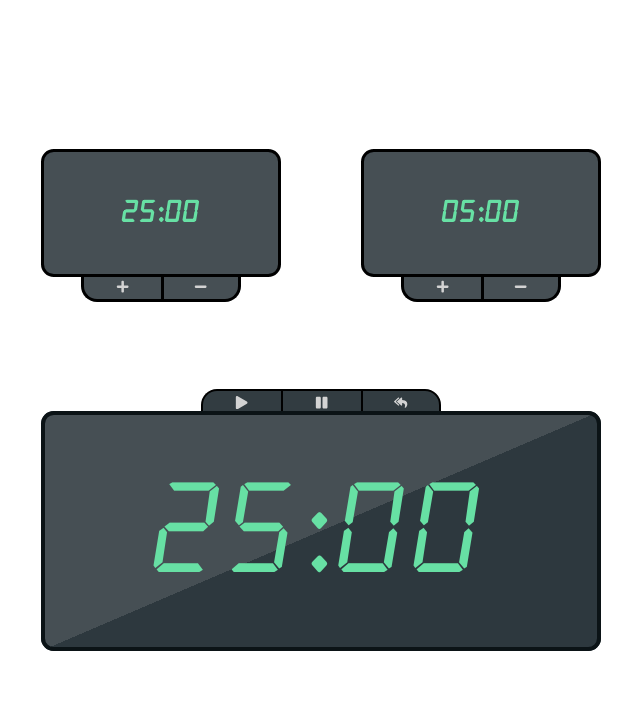
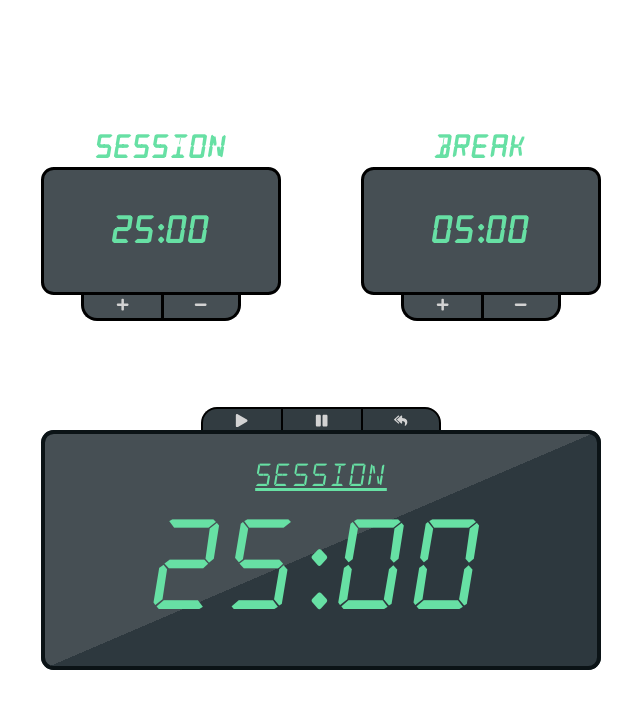
Before and after one commit to eduardobattisti/freecodecamp-pomodoro-timer, a React (Create React App) app: page / in a window 1280 px wide. Shown: the top 708 px of the page, without its empty margins (319-959 px from the left). Built offline with nearby package versions, Linux system fonts and the light colour scheme.

Commit message:
update the functions from the pomodoro alarm

```diff
--- a/public/index.html
+++ b/public/index.html
@@ -8,9 +8,11 @@
 	<meta name="description" content="Pomodoro Timer" />
 	<link rel="manifest" href="%PUBLIC_URL%/manifest.json" />
 	<title>Pomodoro Timer</title>
+	<script></script>
 </head>
 
 <body>
+	<script src='https://cdn.freecodecamp.org/testable-projects-fcc/v1/bundle.js'></script>
 	<noscript>You need to enable JavaScript to run this app.</noscript>
 	<div id="root"></div>
 </body>
--- a/src/containers/Alarm/Alarm.jsx
+++ b/src/containers/Alarm/Alarm.jsx
@@ -17,8 +17,11 @@ const Alarm = () => {
 	}));
 	const [isRunning, setRunning] = useState(false);
 	const [intervalId, setIntervalId] = useState(0);
+	const [totalSeconds, setTotalSeconds] = useState(0);
 	const [breakTime, setBreaktime] = useState(new Date('', '', '', '', 5, 0));
 	const [pomodoroTimer, setPomodoroTimer] = useState(new Date('', '', '', '', 25, 0));
+	const [isBreakTime, setIsBreakTime] = useState(false);
+	const [startBreak, setStartBreak] = useState(false);
 
 	const onClickPlay = () => {
 		if (!isRunning) {
@@ -30,7 +33,7 @@ const Alarm = () => {
 				setSeconds(timer.getSeconds().toLocaleString('pt-BR', {
 					minimumIntegerDigits: 2,
 				}));
-			}, 1000);
+			}, 50);
 			setIntervalId(alarmOn);
 			setRunning(true);
 		}
@@ -43,17 +46,25 @@ const Alarm = () => {
 
 	const onClickRepeat = () => {
 		setTimer(new Date('', '', '', '', 25, 0));
+		setPomodoroTimer(new Date('', '', '', '', 25, 0));
+		setBreaktime(new Date('', '', '', '', 5, 0));
 		clearInterval(intervalId);
 		setRunning(false);
+		setIsBreakTime(false);
 	};
 
 	const onClickPlus = (event) => {
 		const { target } = event;
 		if (!isRunning) {
 			if (target.parentNode.classList.value === 'pomodoro') {
-				setPomodoroTimer(new Date('', '', '', '', pomodoroTimer.getMinutes() + 1, 0));
+				if (pomodoroTimer.getMinutes() > 1 && pomodoroTimer.getMinutes() < 59) {
+					setPomodoroTimer(new Date('', '', '', '', pomodoroTimer.getMinutes() + 1, 0));
+					setTimer(new Date('', '', '', '', pomodoroTimer.getMinutes() + 1, 0));
+				}
 			} else if (target.parentNode.classList.value === 'break') {
-				setBreaktime(new Date('', '', '', '', breakTime.getMinutes() + 1, 0));
+				if (breakTime.getMinutes() > 1 && breakTime.getMinutes() < 59) {
+					setBreaktime(new Date('', '', '', '', breakTime.getMinutes() + 1, 0));
+				}
 			}
 		}
 	};
@@ -62,9 +73,14 @@ const Alarm = () => {
 		const { target } = event;
 		if (!isRunning) {
 			if (target.parentNode.classList.value === 'pomodoro') {
-				setPomodoroTimer(new Date('', '', '', '', pomodoroTimer.getMinutes() - 1, 0));
+				if (pomodoroTimer.getMinutes() > 1 && pomodoroTimer.getMinutes() < 59) {
+					setPomodoroTimer(new Date('', '', '', '', pomodoroTimer.getMinutes() - 1, 0));
+					setTimer(new Date('', '', '', '', pomodoroTimer.getMinutes() - 1, 0));
+				}
 			} else if (target.parentNode.classList.value === 'break') {
-				setBreaktime(new Date('', '', '', '', breakTime.getMinutes() - 1, 0));
+				if (breakTime.getMinutes() > 1 && breakTime.getMinutes() < 59) {
+					setBreaktime(new Date('', '', '', '', breakTime.getMinutes() - 1, 0));
+				}
 			}
 		}
 	};
@@ -76,12 +92,54 @@ const Alarm = () => {
 		setSeconds(timer.getSeconds().toLocaleString('pt-BR', {
 			minimumIntegerDigits: 2,
 		}));
+		setTotalSeconds(breakTime.getMinutes() * 60);
 	}, [timer]);
+
+	useEffect(() => {
+		if (minutes === '00' && seconds === '00' && timer.getSeconds() === 0) {
+			if (isBreakTime && isRunning && totalSeconds === 0) {
+				clearInterval(intervalId);
+				setTimer(pomodoroTimer);
+				setIsBreakTime(false);
+				setRunning(false);
+			} else if (isRunning && !isBreakTime) {
+				setIsBreakTime(true);
+			}
+		}
+
+		if (startBreak && timer.getMinutes() === 0 && timer.getSeconds() === 0) {
+			onClickRepeat();
+		}
+	}, [minutes, seconds]);
+
+	useEffect(() => {
+		if (isBreakTime) {
+			setTimer(new Date(0, '', '', '', breakTime.getMinutes(), 0));
+			clearInterval(intervalId);
+			setStartBreak(true);
+		}
+	}, [isBreakTime]);
+
+	useEffect(() => {
+		if (startBreak) {
+			const runningBreakTime = setInterval(() => {
+				timer.setSeconds(timer.getSeconds() - 1);
+				setMinutes(timer.getMinutes().toLocaleString('pt-BR', {
+					minimumIntegerDigits: 2,
+				}));
+				setSeconds(timer.getSeconds().toLocaleString('pt-BR', {
+					minimumIntegerDigits: 2,
+				}));
+			}, 50);
+			setIntervalId(runningBreakTime);
+		}
+	}, [startBreak]);
 
 	return (
 		<>
 			<div className="timerSetter">
 				<div>
+					<h1>SESSION</h1>
 					<Screen className="alarmSetter">
 						<h3>
 							{`${pomodoroTimer.getMinutes().toLocaleString('pt-BR', {
@@ -97,6 +155,7 @@ const Alarm = () => {
 					</div>
 				</div>
 				<div>
+					<h1>BREAK</h1>
 					<Screen className="breakSetter">
 						<h3>
 							{`${breakTime.getMinutes().toLocaleString('pt-BR', {
@@ -119,6 +178,7 @@ const Alarm = () => {
 			</div>
 			<div className="timer">
 				<Screen className="screenTimer">
+					<h2>{isBreakTime ? 'BREAK' : 'SESSION'}</h2>
 					<h1>{`${minutes}:${seconds}`}</h1>
 				</Screen>
 			</div>
--- a/src/containers/Alarm/style.scss
+++ b/src/containers/Alarm/style.scss
@@ -19,13 +19,18 @@
 	justify-content: space-around;
 	margin-bottom: 5rem;
 
+	h1 {
+		text-align: center;
+		color: var(--number-color);
+	}
+
 	.alarmSetter, .breakSetter {
 		display: flex;
 		justify-content: center;
 		align-items: center;
 		width: 15rem;
 		height: 8rem;
-		font-size: 1.6rem;
+		font-size: 2rem;
 		color: var(--number-color);
 		background-color: #464f54;
 		border: 0.2rem solid black;
@@ -36,6 +41,7 @@
 			justify-content: center;
 
 			.plusMinusButton {
+				position: relative;
 				width: 5rem;
 				height: 1.6rem;
 				color: lightgrey;
@@ -44,6 +50,7 @@
 				border-top: none;
 				border-radius: 0;
 				cursor: pointer;
+				z-index: 5;
 
 				&:first-child {
 					border-right: none;
@@ -56,6 +63,11 @@
 
 				&:active {
 					transform: translateY(-0.1rem);
+				}
+
+				svg {
+					position: relative;
+					z-index: -5;
 				}
 
 			}
@@ -105,16 +117,22 @@
 	width: 100%;
 	height: 100%;
 	display: flex;
+	flex-direction: column;
 	justify-content: center;
 	align-items: center;
 	border: 0.3rem solid #0b1316;
 	border-radius: 0.8rem;
 
 
-	h1 {
+	h1, h2 {
 		font-size: 8rem;
 		font-weight: 400;
 		color: var(--number-color);
 	}
 
+	h2 {
+		font-size: 2rem;
+		text-decoration: underline;
+	}
+
 }
```
